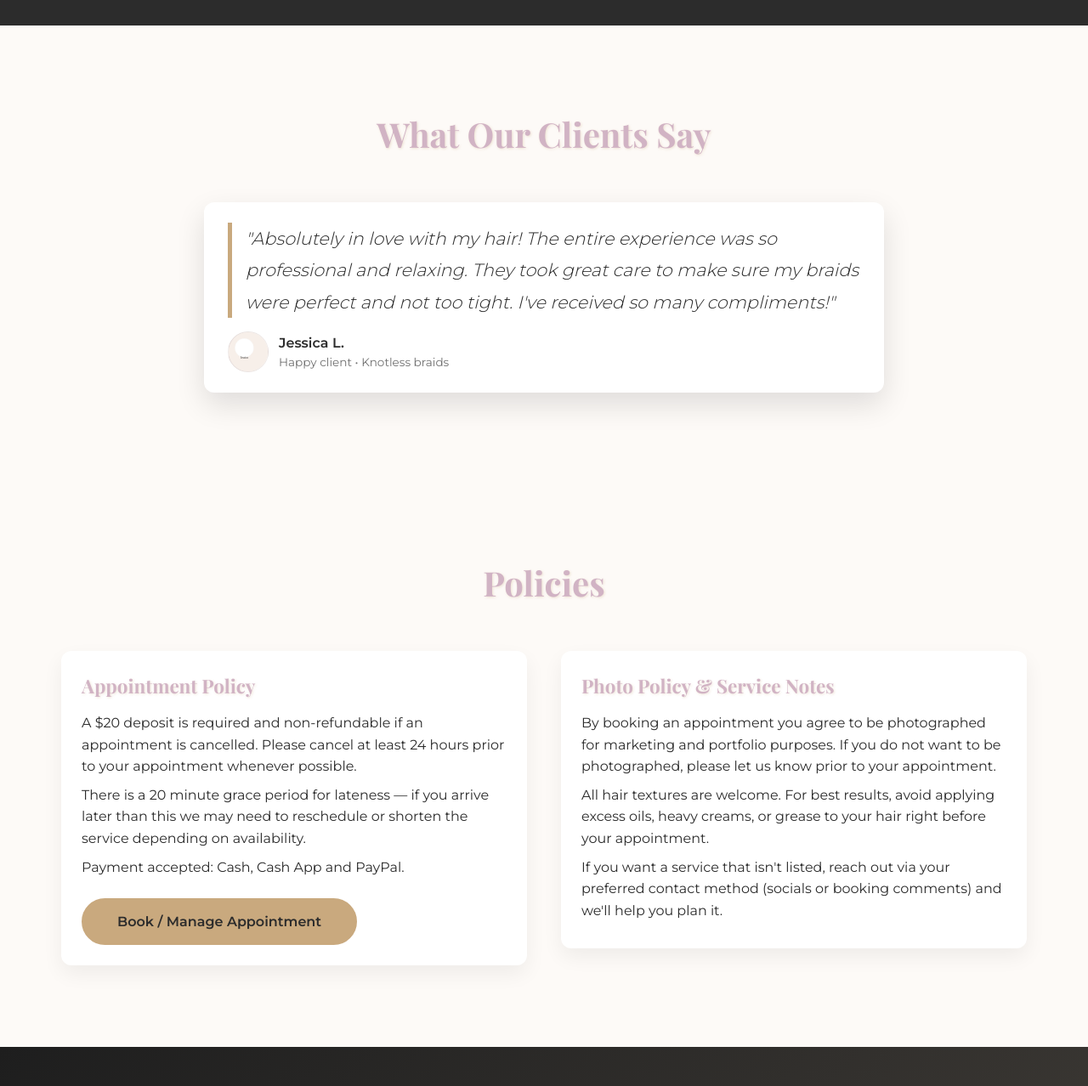
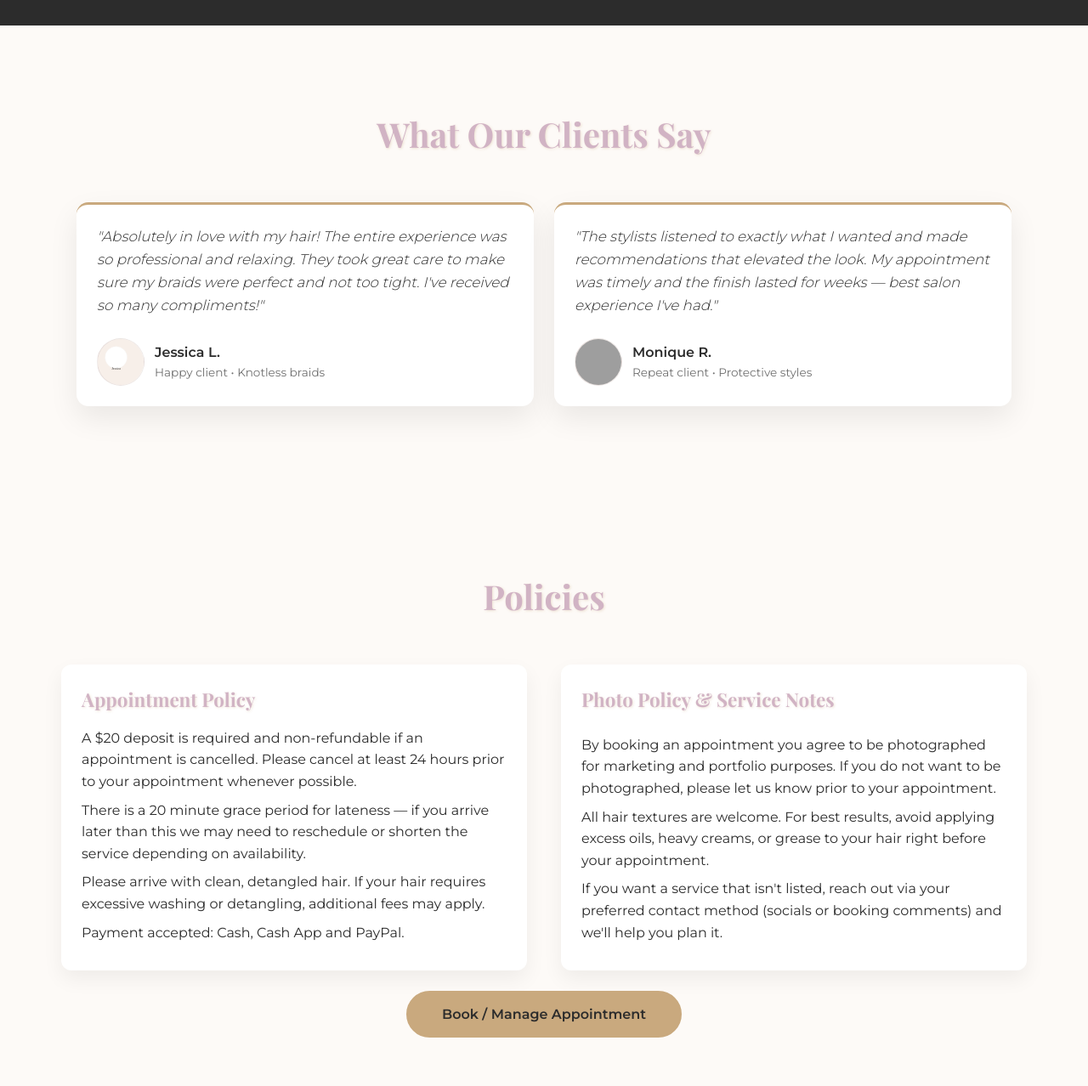
Before and after one commit to leonnuxy/ui-projects, a website: page jj_hairs/index.html in a window 1280 px wide. Shown: the part 2690-3968 px from the top of the page at 85% size. Drawn offline with nearby package versions, Linux system fonts and the light colour scheme; grey boxes are pictures that could not be loaded.

Commit message:
Enhance booking and testimonial sections with improved layout and styling

```diff
--- a/jj_hairs/index.html
+++ b/jj_hairs/index.html
@@ -680,6 +680,7 @@
             }
 
             .booking-header {
+                position: relative;
                 display: flex;
                 justify-content: space-between;
                 align-items: center;
@@ -703,6 +704,9 @@
                 display: inline-flex;
                 align-items: center;
                 gap: 0.4rem;
+                position: absolute;
+                left: 50%;
+                transform: translateX(-50%);
             }
 
             .booking-progress .dot {
@@ -902,7 +906,8 @@
                     overflow-y: auto;
                     -webkit-overflow-scrolling: touch;
                 }
-                .booking-header { padding: 1rem 1rem 0.5rem; flex-direction: column; align-items: flex-start; gap: 0.35rem; }
+                .booking-header { padding: 1rem 1rem 0.5rem; flex-direction: column; align-items: flex-start; gap: 0.35rem; position: static; }
+                .booking-progress { position: static; transform: none; margin-top: 0.35rem; }
                 .booking-body { padding: 0 1rem 1rem; gap: 0.75rem; }
                 .calendar-grid { gap: 0.25rem; }
                 .calendar-day { min-height: 52px; padding: 0.7rem 0.35rem; }
@@ -938,49 +943,51 @@
 
         /* --- 6. Testimonials Section --- */
         .testimonial {
-            max-width: 800px;
+            max-width: 1100px;
             margin: 0 auto;
-            text-align: center;
+        }
+
+        .testimonial-grid {
+            display: grid;
+            grid-template-columns: repeat(auto-fit, minmax(280px, 1fr));
+            gap: 1.5rem;
+            align-items: stretch;
         }
 
         .testimonial blockquote {
-            font-size: 1.3rem;
+            font-size: 1.05rem;
             font-style: italic;
             font-weight: 300;
-            margin-bottom: 1rem;
-            line-height: 1.8;
-            border-left: 5px solid var(--color-accent);
-            padding-left: 1rem;
+            margin-bottom: 0.75rem;
+            line-height: 1.6;
+            border-left: none;
+            padding-left: 0;
+            color: rgba(0,0,0,0.82);
         }
 
         /* Modern testimonial card */
         .testimonial-card {
             background: #fff;
             color: var(--color-primary-dark);
-            border-radius: 12px;
-            padding: 1.5rem 1.75rem;
-            box-shadow: 0 14px 34px rgba(7,11,14,0.12);
-            display: inline-block;
-            text-align: left;
-            max-width: 820px;
-        }
-
-        .testimonial-meta {
-            display:flex; align-items:center; gap:.75rem; margin-top:.75rem;
-        }
-
-        .avatar {
-            width:48px; height:48px; border-radius:50%; overflow:hidden; flex:0 0 48px;
-            background: linear-gradient(90deg,#f3e9e6,#fffaf8);
-            display:inline-block; border:1px solid rgba(0,0,0,0.06);
-        }
+            border-radius: 14px;
+            padding: 1.5rem 1.5rem;
+            box-shadow: 0 14px 34px rgba(7,11,14,0.08);
+            display: flex;
+            flex-direction: column;
+            justify-content: space-between;
+            transition: transform .28s ease, box-shadow .28s ease;
+            border-top: 3px solid var(--color-accent);
+        }
+
+        .testimonial-card:hover { transform: translateY(-6px); box-shadow: 0 20px 48px rgba(7,11,14,0.12); }
+
+        .testimonial-meta { display:flex; align-items:center; gap:.75rem; margin-top: .85rem; }
+
+        .avatar { width:56px; height:56px; border-radius:50%; overflow:hidden; flex:0 0 56px; background: linear-gradient(90deg,#f3e9e6,#fffaf8); display:inline-block; border:1px solid rgba(0,0,0,0.06); }
 
         .avatar img { width:100%; height:100%; object-fit:cover; display:block; }
 
-        .testimonial cite {
-            font-weight: 600;
-            color: var(--color-secondary);
-        }
+        .testimonial cite { font-weight: 600; color: var(--color-secondary); }
 
         /* --- 7. Footer --- */
         .footer {
@@ -1209,6 +1216,32 @@
             .bubble { width: 180px !important; height: 180px !important; border-width: 3px !important; }
         }
 
+        /* Policies cards: uniform fixed size and responsive fallback */
+        .policy-grid {
+            display: grid;
+            grid-template-columns: repeat(auto-fit, minmax(320px, 1fr));
+            gap: 2.5rem;
+            align-items: start;
+        }
+
+        .policy-card {
+            background:#fff;
+            border-radius:12px;
+            padding:1.5rem;
+            box-shadow:0 10px 24px rgba(0,0,0,0.06);
+            display:flex;
+            flex-direction:column;
+            justify-content:space-between;
+            height: 360px; /* fixed uniform height */
+            overflow: auto;
+        }
+
+        .policy-card h3 { font-size:1.4rem; margin-bottom:0.75rem; color:var(--color-secondary); }
+
+        @media (max-width: 820px) {
+            .policy-card { height: auto; }
+        }
+
     </style>
 </head>
 <body>
@@ -1318,9 +1351,9 @@
 
         <!-- Testimonials Section -->
         <section id="testimonials" style="background-color: var(--color-primary-light); color: var(--color-primary-dark);">
-            <div class="container">
                     <h2>What Our Clients Say</h2>
                     <div class="testimonial">
+                        <div class="testimonial-grid">
                             <div class="testimonial-card">
                                 <blockquote>"Absolutely in love with my hair! The entire experience was so professional and relaxing. They took great care to make sure my braids were perfect and not too tight. I've received so many compliments!"</blockquote>
                                 <div class="testimonial-meta">
@@ -1331,6 +1364,18 @@
                                     </div>
                                 </div>
                             </div>
+
+                            <div class="testimonial-card">
+                                <blockquote>"The stylists listened to exactly what I wanted and made recommendations that elevated the look. My appointment was timely and the finish lasted for weeks — best salon experience I've had."</blockquote>
+                                <div class="testimonial-meta">
+                                    <div class="avatar"><img src="./assets/images/reviewer-monique.svg" onerror="this.src='https://images.unsplash.com/photo-1545996124-1f9a5d3889b1?q=80&w=400&auto=format&fit=crop'" alt="Monique"></div>
+                                    <div>
+                                        <strong>Monique R.</strong>
+                                        <div style="font-size:.85rem;color:rgba(0,0,0,0.56);">Repeat client • Protective styles</div>
+                                    </div>
+                                </div>
+                            </div>
+                        </div>
                     </div>
             </div>
         </section>
@@ -1340,29 +1385,36 @@
             <div class="container">
                 <h2>Policies</h2>
 
-                <div class="service-grid" style="grid-template-columns: repeat(auto-fit, minmax(320px, 1fr)); gap: 2.5rem; align-items: start;">
-                    <div style="background:#fff;border-radius:12px;padding:1.5rem;box-shadow:0 10px 24px rgba(0,0,0,0.06);">
-                        <h3 style="font-size:1.4rem;margin-bottom:0.75rem;color:var(--color-secondary);">Appointment Policy</h3>
+                <div class="policy-grid">
+                    <div class="policy-card">
+                        <h3>Appointment Policy</h3>
+                        <div>
                             <p style="margin-bottom:0.5rem;">A $20 deposit is required and non-refundable if an appointment is cancelled. Please cancel at least 24 hours prior to your appointment whenever possible.</p>
                             <p style="margin-bottom:0.5rem;">There is a 20 minute grace period for lateness — if you arrive later than this we may need to reschedule or shorten the service depending on availability.</p>
+                            <p style="margin-bottom:0.5rem;">Please arrive with clean, detangled hair. If your hair requires excessive washing or detangling, additional fees may apply.</p>
                             <p style="margin-bottom:0.5rem;">Payment accepted: Cash, Cash App and PayPal.</p>
-                        <a href="#book" class="btn" data-booking-trigger data-style="Appointment" style="display:inline-block;margin-top:1rem;">Book / Manage Appointment</a>
-                    </div>
-
-                    <div style="background:#fff;border-radius:12px;padding:1.5rem;box-shadow:0 10px 24px rgba(0,0,0,0.06);">
-                        <h3 style="font-size:1.4rem;margin-bottom:0.75rem;color:var(--color-secondary);">Photo Policy & Service Notes</h3>
+                        </div>
+                    </div>
+
+                    <div class="policy-card">
+                        <h3>Photo Policy & Service Notes</h3>
+                        <div>
                             <p style="margin-bottom:0.5rem;">By booking an appointment you agree to be photographed for marketing and portfolio purposes. If you do not want to be photographed, please let us know prior to your appointment.</p>
                             <p style="margin-bottom:0.5rem;">All hair textures are welcome. For best results, avoid applying excess oils, heavy creams, or grease to your hair right before your appointment.</p>
                             <p style="margin-bottom:0.5rem;">If you want a service that isn't listed, reach out via your preferred contact method (socials or booking comments) and we'll help you plan it.</p>
                         </div>
                     </div>
                 </div>
+                <div style="text-align:center;margin-top:1.5rem;">
+                    <a href="#book" class="btn" data-booking-trigger data-style="Appointment">Book / Manage Appointment</a>
+                </div>
+            </div>
         </section>
 
         <!-- Booking Modal -->
         <div class="booking-overlay" id="bookingOverlay" aria-hidden="true">
             <div class="booking-modal" role="dialog" aria-modal="true" aria-labelledby="bookingTitle">
-                <button class="booking-close" aria-label="Close booking">&times;</button>
+                <button class="booking-close" aria-label="Close booking" onclick="closeBooking()">&times;</button>
                 <div class="booking-header">
                     <div>
                         <div class="booking-eyebrow">Book Appointment</div>
@@ -1433,6 +1485,15 @@
     </footer>
 
     <script>
+        // Small global helper to ensure booking modal can be closed from the button
+        window.closeBooking = function() {
+            const ov = document.getElementById('bookingOverlay');
+            if (!ov) return;
+            ov.classList.remove('is-visible');
+            ov.setAttribute('aria-hidden', 'true');
+            document.body.classList.remove('booking-open');
+        };
+
         // Theme manager: change accent + heading colors globally with one call
         (function () {
             const root = document.documentElement;
```
Lines whose indentation alone changed are shown as unchanged.
